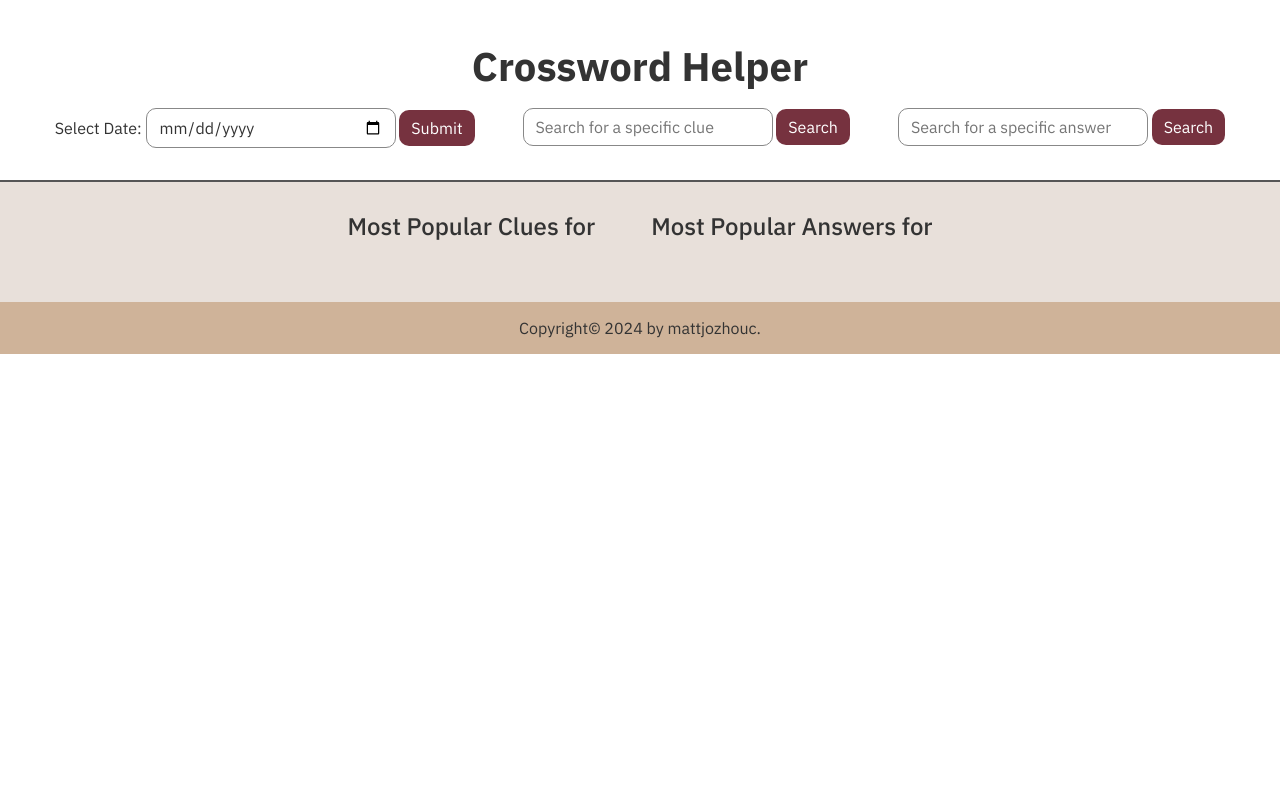
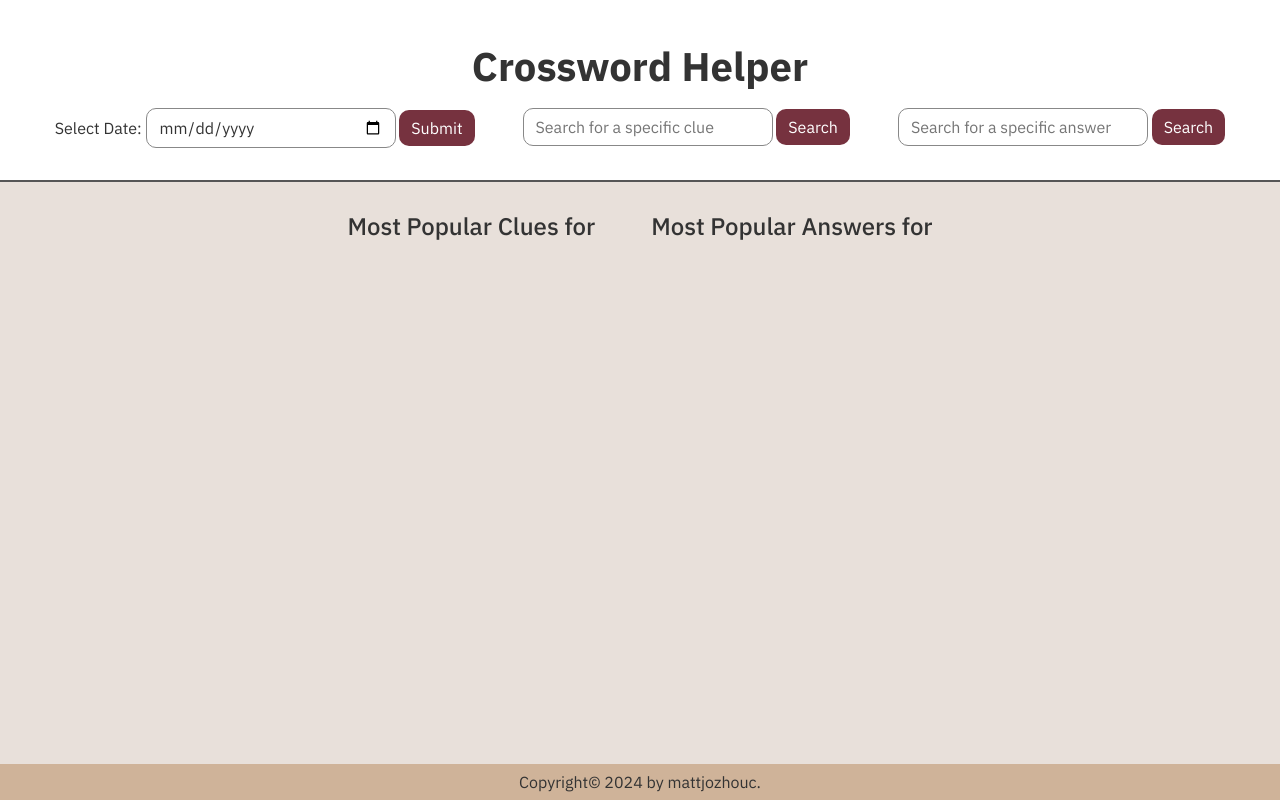
Before and after one commit to mattjzhou/CrosswordHelper, a Flask app: template templates/day.html in a window 1280 px wide. Run offline with Flask 3, Linux system fonts and the light colour scheme; the template is opened without the code that fills it, so the values that code supplies are empty.

Commit message:
fix css to put copyright on bottom

```diff
--- a/requirements.txt
+++ b/requirements.txt
@@ -5,3 +5,4 @@
 sqlalchemy
 azure-identity
 flask
+python-dotenv
--- a/static/css/base.css
+++ b/static/css/base.css
@@ -10,6 +10,7 @@
   flex-direction: column;
   justify-content: center;
   width: 100%;
+  min-height: 100vh;
 }
 
 .header-container {
--- a/static/css/styles.css
+++ b/static/css/styles.css
@@ -23,6 +23,7 @@
   border-spacing: 0;
   border: 1.5px solid #565656;
   border-radius: 7px;
+  overflow: hidden;
 }
 
 .styled-table th {
@@ -65,6 +66,7 @@
   padding-top: 1em;
   padding-bottom: 3em;
   background-color: #e8e0da;
+  flex: 1;
 }
 
 .table-title {
@@ -83,5 +85,5 @@
   text-align: center;
   background-color: #cfb399;
   margin: 0;
-  padding: 1em 0em;
+  padding: 0.5em 0em;
 }
```
